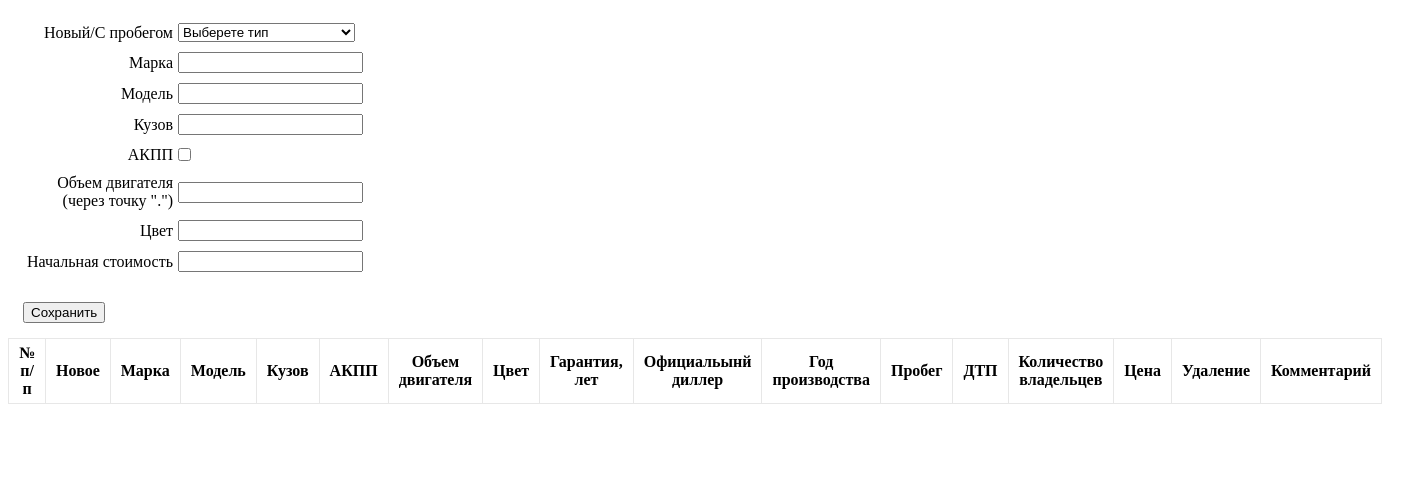
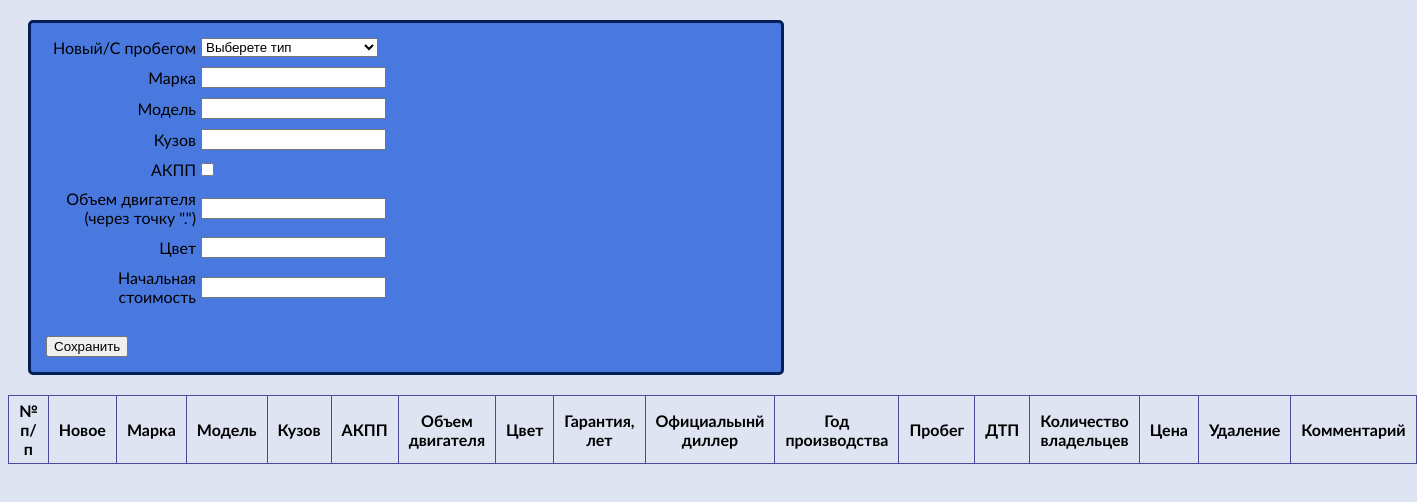
Before and after one commit to ParadoxMgn/practiceOOP, a plain HTML site: page index.html in a window 1280 px wide. Shown: the whole page, 1417 px wide, since content can reach past the window. Drawn offline with Linux system fonts and the light colour scheme.

Commit message:
Complete tasks of the lesson17

```diff
--- a/style.css
+++ b/style.css
@@ -1,3 +1,16 @@
+body {
+  background-color: #dee4f1;
+  font-family: 'Trebuchet MS', 'Lucida Sans Unicode', 'Lucida Grande', 'Lucida Sans', Arial, sans-serif
+}
+
+form {
+  margin: 20px;
+  width: 750px;
+  background-color: #4978df;
+  border: 3px solid #052059;
+  border-radius: 5px;
+}
+
 .inputs {
   display: flex;
 }
@@ -36,7 +49,7 @@ table {
 table th,
 table td {
   padding: 5px 10px;
-  border: 1px solid #e7e7e7;
+  border: 1px solid #4a4b99;
 }
 
 label {
```
